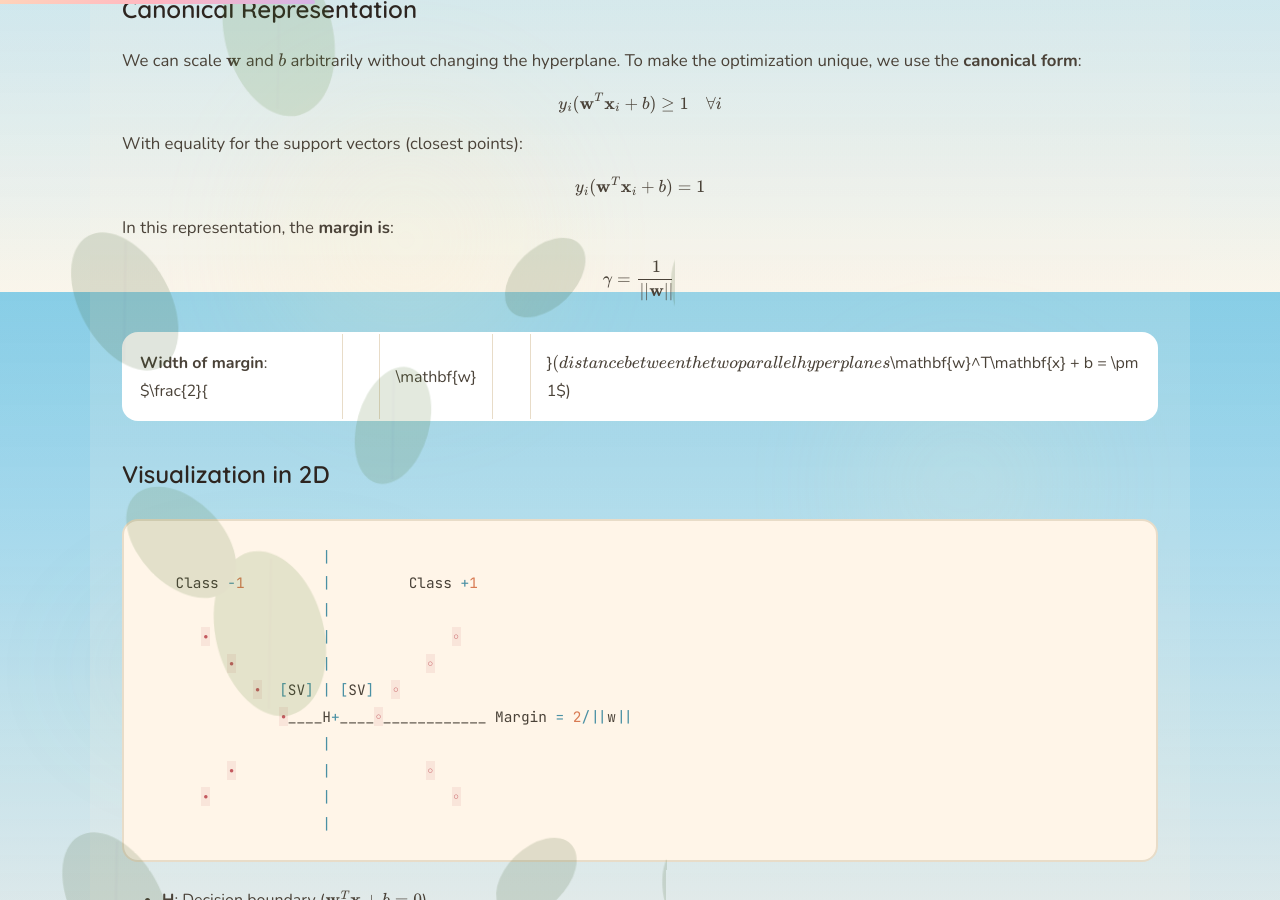
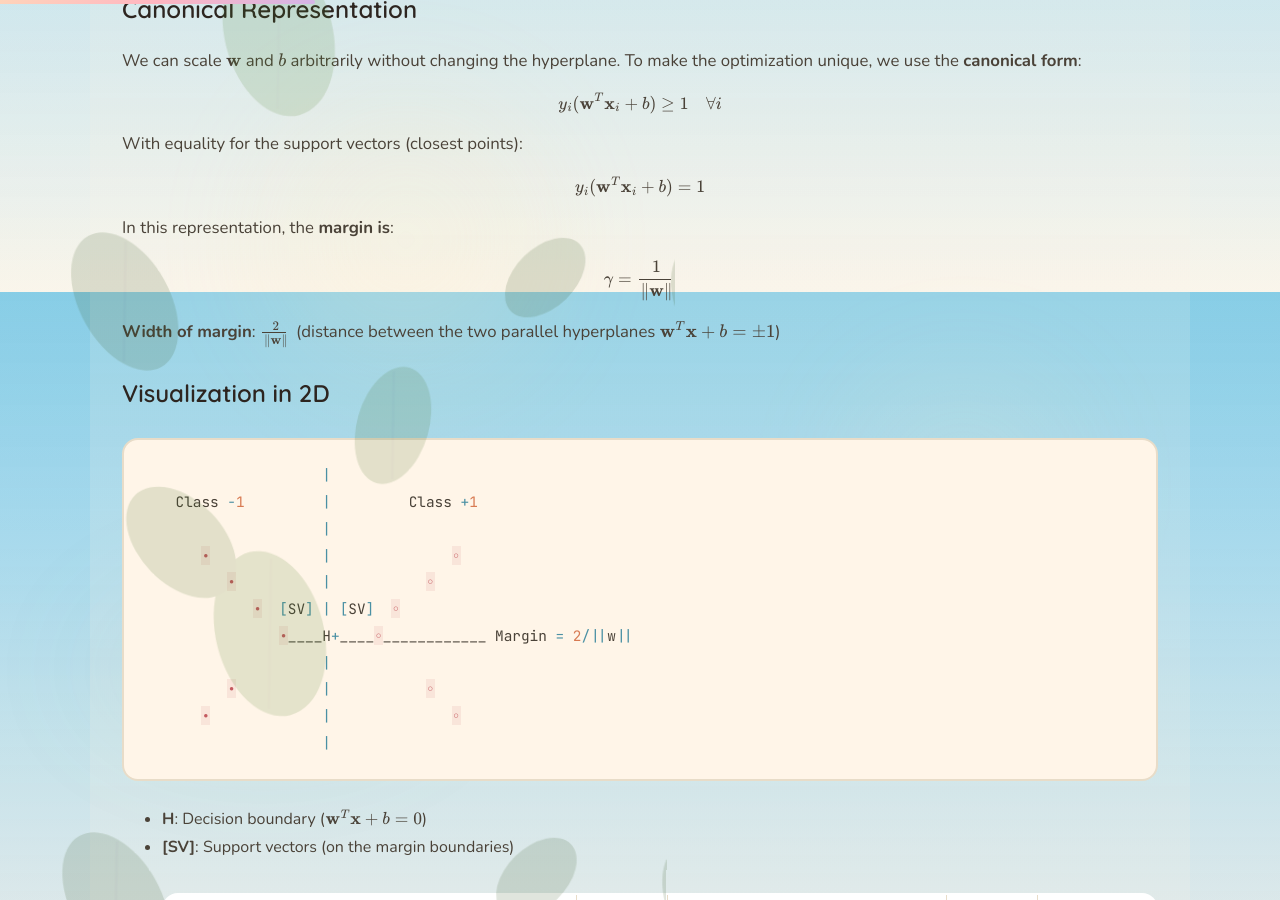
Before and after one commit to mayank1101/mayank1101.github.io, a Jekyll site: the page built from _posts/2026-02-10-svm.md, in a window 1280 px wide and 900 px high, scrolled down 5108 px. Built offline with Jekyll 4.4.1, drawn with Linux system fonts in a browser that asks for light colours.

Commit message:
fixed inline mathjax issue

```diff
--- a/_posts/2026-02-10-svm.md
+++ b/_posts/2026-02-10-svm.md
@@ -159,9 +159,9 @@ $$y_i(\mathbf{w}^T \mathbf{x}_i + b) = 1$$
 
 In this representation, the **margin is**:
 
-$$\gamma = \frac{1}{||\mathbf{w}||}$$
+$$\gamma = \frac{1}{\lVert\mathbf{w}\rVert}$$
 
-**Width of margin**: $\frac{2}{||\mathbf{w}||}$ (distance between the two parallel hyperplanes $\mathbf{w}^T\mathbf{x} + b = \pm 1$)
+**Width of margin**: $\frac{2}{\lVert\mathbf{w}\rVert}$ (distance between the two parallel hyperplanes $\mathbf{w}^T\mathbf{x} + b = \pm 1$)
 
 ### Visualization in 2D
 
```
